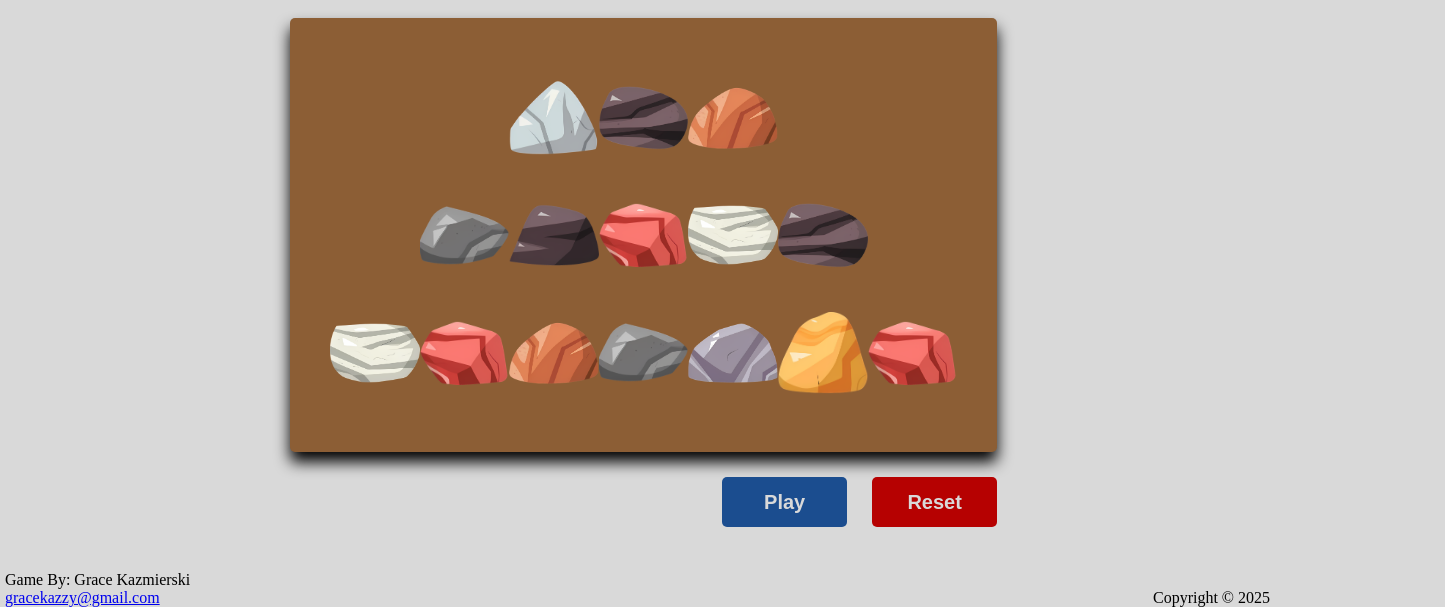
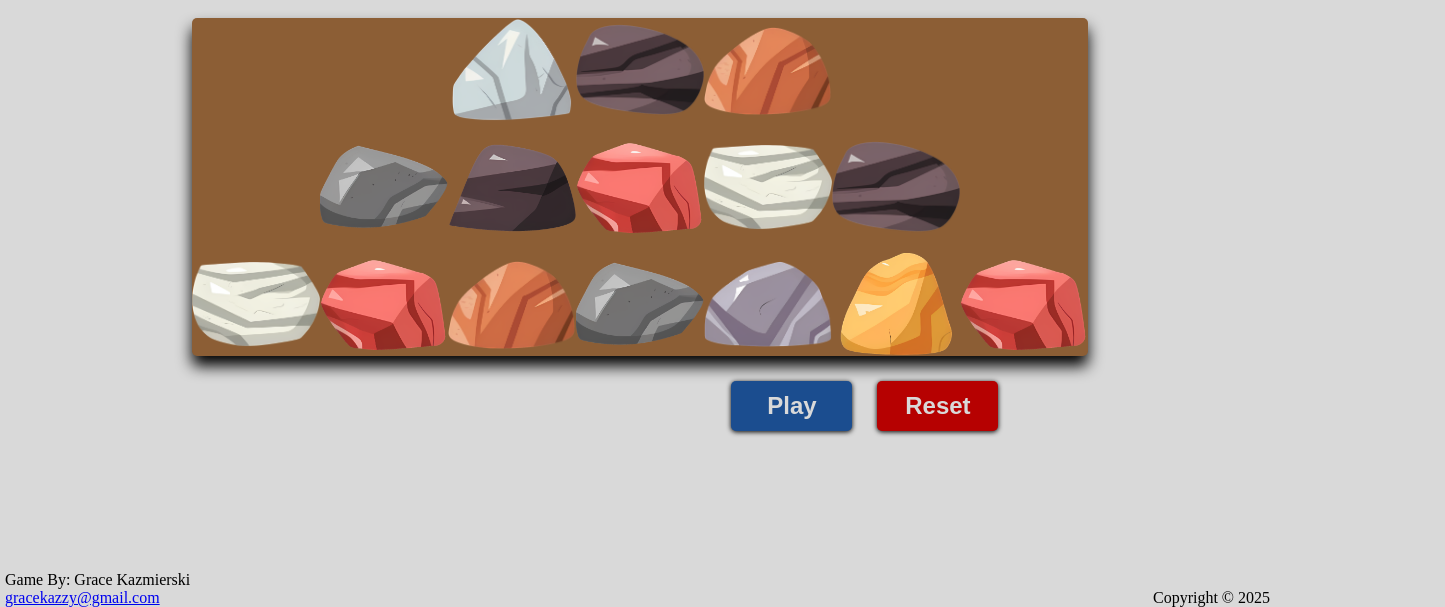
Before and after one commit to gracekazmierski/arkansasrocks, a plain HTML site: page index.html in a window 1280 px wide. Shown: the part 193-800 px from the top of the page, 1445 px wide, since content can reach past the window. Drawn offline with Linux system fonts and the light colour scheme; a web font is replaced by a local one.

Commit message:
css update

```diff
--- a/game.css
+++ b/game.css
@@ -23,7 +23,6 @@ main {
   grid-template-columns: 1fr 2.5fr 1fr;
   grid-template-rows: auto 3fr auto;
   height: 90vh;
-
 }
 header {
   display: flex;
@@ -97,16 +96,18 @@ li a {
   grid-row:2;
   position: absolute;
   width: 300px;
+  top:25%;
   right: calc(-195px + 0.5vw);
-  top: 25%;
 }
 #icon2 {
   position: absolute;
   width: 300px;
-  top: 45%;
+  top:45%;
   right: calc(-195px + 0.5vw);
 }
 #sidebar {
+  position: relative;
+  overflow-x: hidden;
   grid-row: 1 / -1;
   grid-column: 3;
 }
@@ -115,16 +116,18 @@ li a {
   transition: transform 0.3s ease-in-out, opacity 0.3s ease-in-out;
 }
 #rocks {
+  margin: 0 auto;
   display: grid;
   grid-template-rows: repeat(3, min-content);
   justify-content: center;
   align-content: center;
+  align-self:center;
   gap: 15px;
-  height: 95%;
+  height: 90%;
+  width:80%;
   background-color: #8c5e35;
   border-radius: 5px;
   box-shadow: 0px 10px 15px #000;
-  padding: 20px;
   grid-row: 2;
   grid-column:2;
 }
@@ -153,6 +156,7 @@ li a {
   background-position: center;
 }
 #buttons {
+  width:90%;
   grid-row: 3;
   grid-column: 2;
   display: flex;
@@ -160,20 +164,21 @@ li a {
   align-items: center;
   gap:25px;
   padding-top:25px;
+  margin-bottom:3vw;
 }
 #playButton, #resetButton {
   cursor:pointer;
-  font-size: 20px;
+  font-size: 1.5em;
   font-weight: 600;
   letter-spacing: 0px;
   line-height: 1;
   color: var(--text-color);
-  width: 125px;
+  width: 15%;
   height: 50px;
   background-color: var(--player-blue);
   border-radius: 5px;
   border:none;
-  text-decoration: none;
+  box-shadow: 0px 1px 5px #000;
   text-align: center;
   line-height: 30px;
 }
@@ -189,7 +194,7 @@ footer {
   display: flex;
 }
 footer p {
-  font-size:0.8vw;
+  font-size:1em;
   padding-left:5px;
   margin:0;
 }
@@ -212,7 +217,6 @@ footer p {
   main {
     grid-template-columns: 10px auto 10px;
     grid-template-rows: auto 3fr 1fr;
-    height: 100vh;
     padding:0;
     margin:0 auto;
     max-width: 100%;
@@ -230,6 +234,7 @@ footer p {
   }
   nav ul li {
     box-shadow: 0px 5px 6px #000;
+    width:20vw;
   }
   header div {
     flex-direction: row;
@@ -309,16 +314,16 @@ footer p {
     justify-content: space-between;
     align-items: center;
   }
-  footer p {
-    font-size: 0.75rem;
-    margin:0;
-  }
   #copyright {
     margin:0;
   }
 
 }
 @media screen and (min-width: 768px) and (max-width: 1300px) {
+  main {
+    grid-template-columns: 1fr 3fr 1fr;
+    height:80%;
+  }
   #icon1 {
     top:10px;
     width:225px;
@@ -339,16 +344,21 @@ footer p {
   }
   header {
     margin-bottom:70px;
+    grid-column: 1 / 3;
+    grid-row:1;
   }
   #rocks {
     width:100%;
     height:100%;
   }
+  #sidebar {
+    display:flex;
+    grid-row:1;
+    grid-column: 2 / span 3;
+    justify-content: flex-end;
+  }
   .rock {
-    width:7vw;
+    width:10vw;
     height:8vw;
   }
-  footer p {
-    font-size: 1.25vw;
-  }
 }
```
